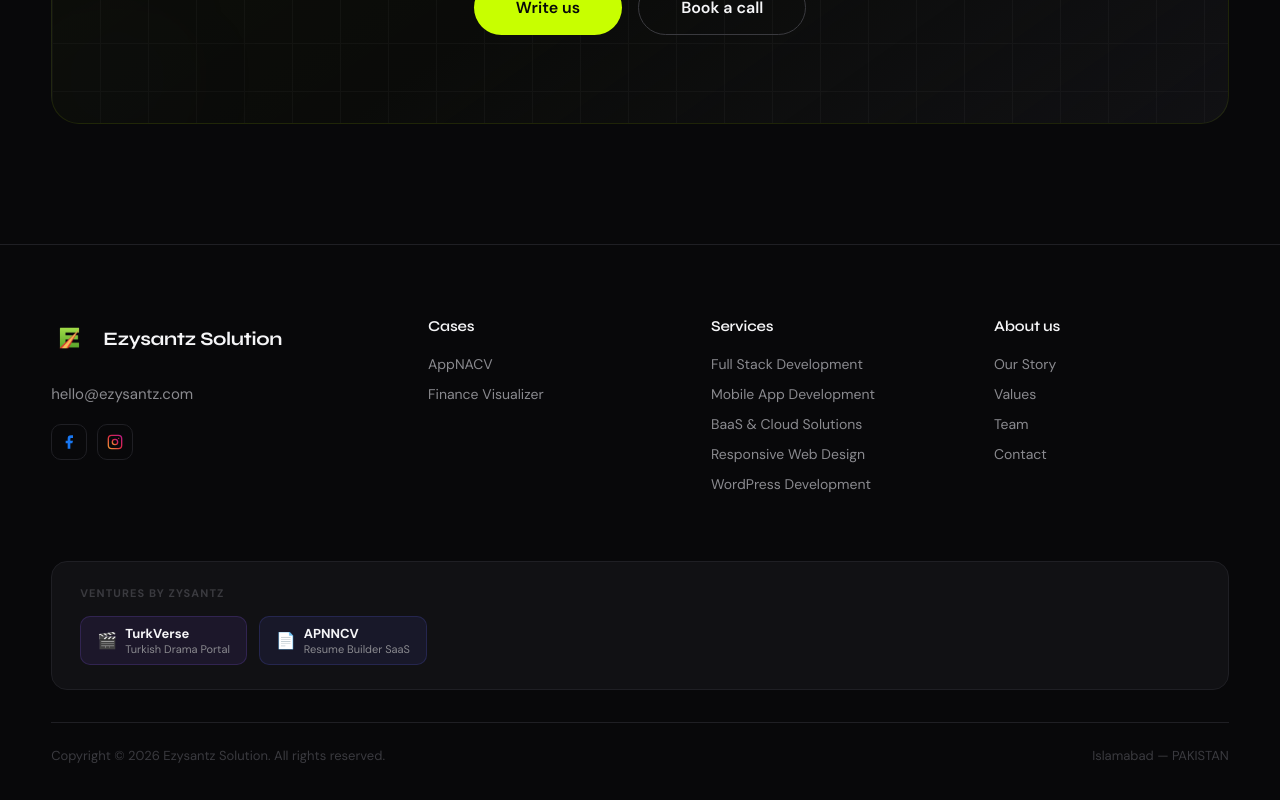
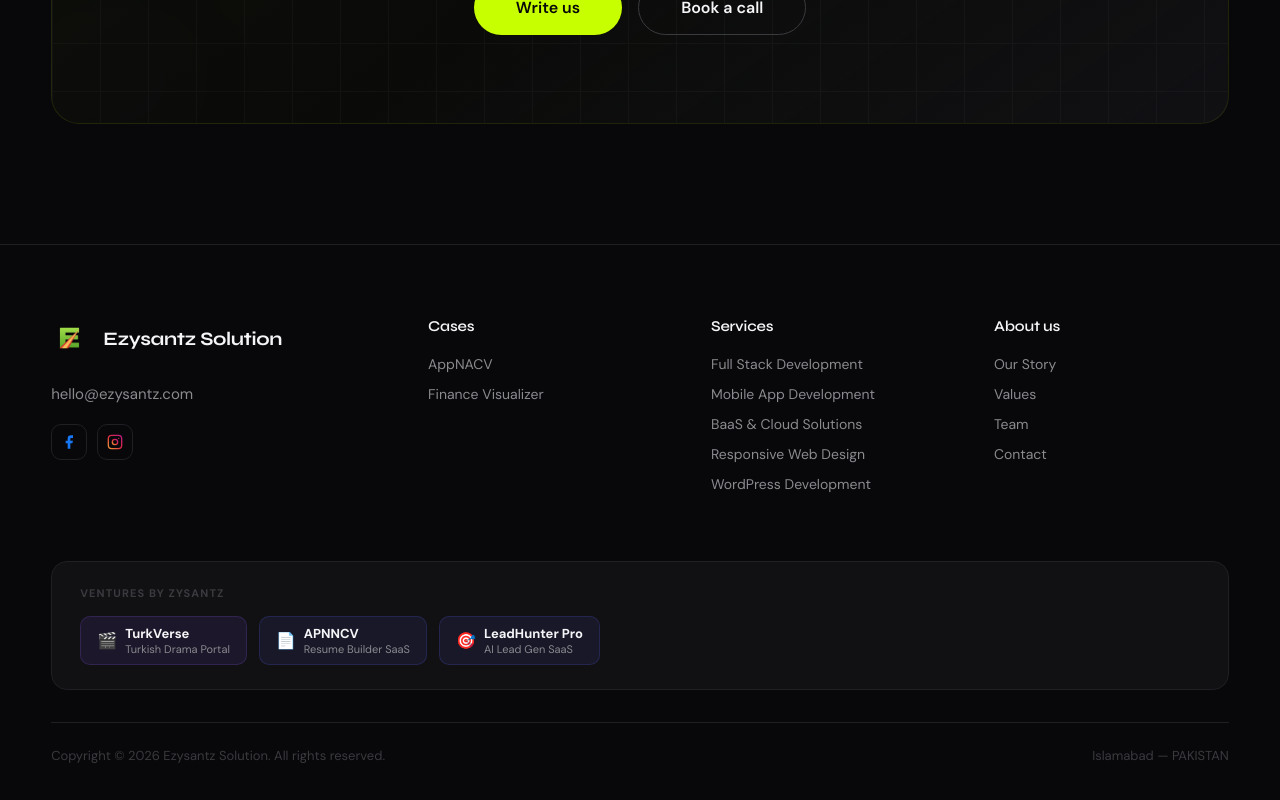
Before and after one commit to umar2334/ezysantz-solution, a Next.js app: page / in a window 1280 px wide. Shown: the part 10894-11694 px from the top of the page. Built offline with nearby package versions, Linux system fonts and the light colour scheme.

Commit message:
feat: add LeadHunter Pro to Ventures by Zysantz footer section

```diff
--- a/components/sections/Footer.jsx
+++ b/components/sections/Footer.jsx
@@ -187,6 +187,27 @@
               <div style={{ fontFamily: tokens.fontBody, fontSize: 11, color: tokens.gray }}>Resume Builder SaaS</div>
             </div>
           </a>
+          <a
+            href="https://leadhunter-pro-pied.vercel.app"
+            target="_blank"
+            rel="noopener noreferrer"
+            style={{
+              textDecoration: "none",
+              display: "inline-flex", alignItems: "center", gap: 8,
+              background: "#6366f118",
+              border: "1px solid #6366f130",
+              borderRadius: 10, padding: "8px 16px",
+              transition: "border-color 0.2s",
+            }}
+            onMouseEnter={e => e.currentTarget.style.borderColor = "#6366f166"}
+            onMouseLeave={e => e.currentTarget.style.borderColor = "#6366f130"}
+          >
+            <span style={{ fontSize: 16 }}>🎯</span>
+            <div>
+              <div style={{ fontFamily: tokens.fontBody, fontWeight: 700, fontSize: 13, color: tokens.white }}>LeadHunter Pro</div>
+              <div style={{ fontFamily: tokens.fontBody, fontSize: 11, color: tokens.gray }}>AI Lead Gen SaaS</div>
+            </div>
+          </a>
         </div>
       </div>
 
```
